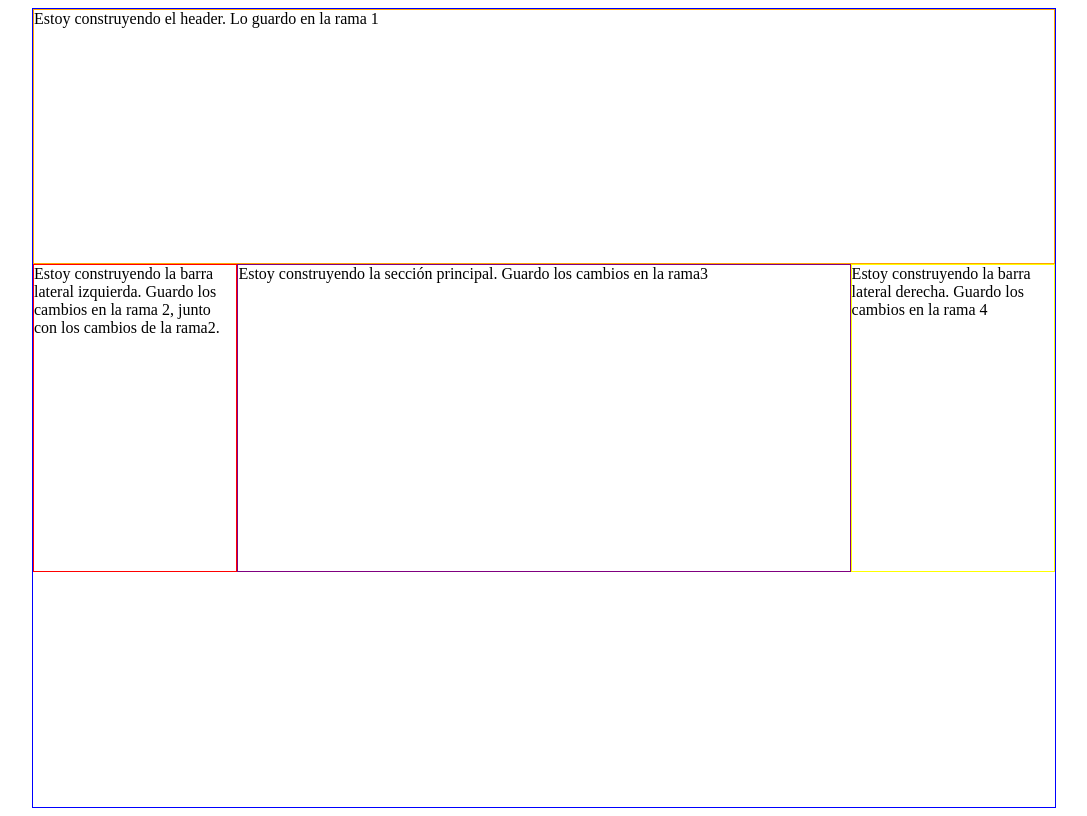
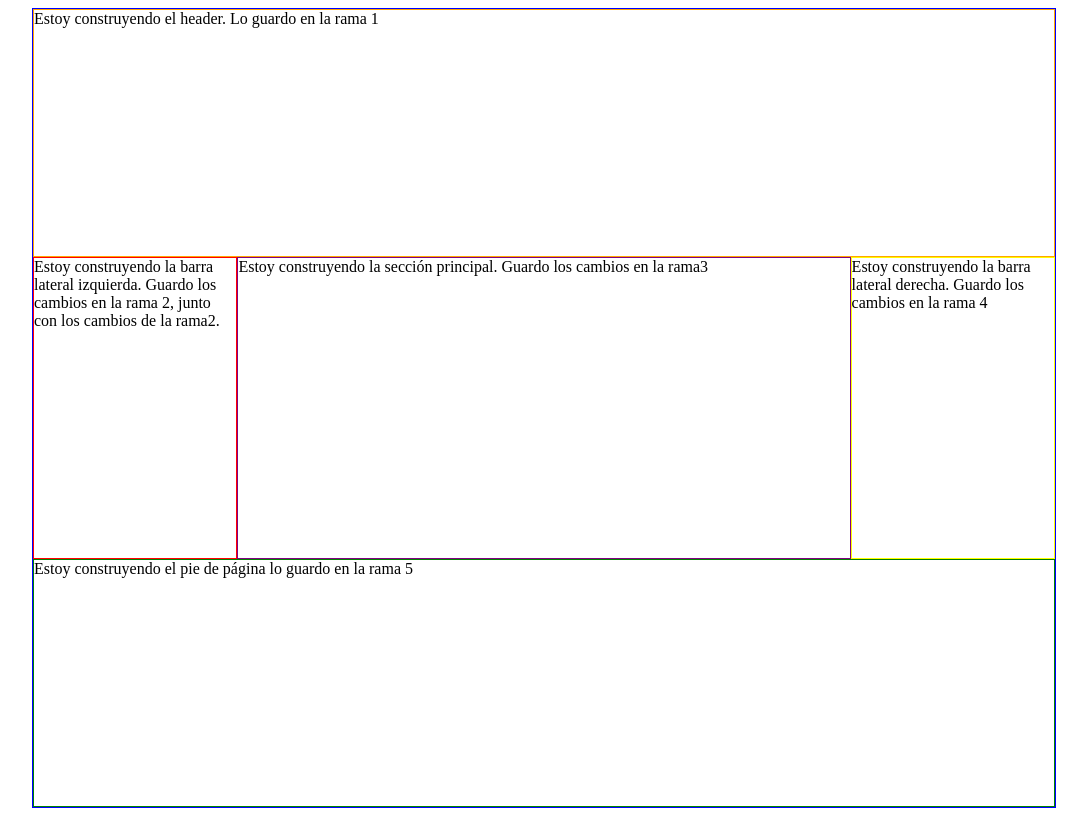
Before and after one commit to alvarovz23/EjercicioRepaso2Abril2019, a plain HTML site: page Index.html in a window 1280 px wide. Shown: the whole page, without its empty margins (96-1183 px from the left). Drawn offline with Linux system fonts and the light colour scheme.

Commit message:
Version 1.5 rama5

```diff
--- a/Estilos/estilos1.scss
+++ b/Estilos/estilos1.scss
@@ -26,5 +26,10 @@
         min-height: 70%;
         border: 1px solid yellow;
     }
+    footer {
+        grid-column: 1/4;
+        min-height: 15%;
+        border: 1px solid green;
+    }
 
 }
--- a/Index.html
+++ b/Index.html
@@ -15,7 +15,7 @@
         <aside class="aside1">Estoy construyendo la barra lateral izquierda. Guardo los cambios en la rama 2, junto con los cambios de la rama2.</aside>
         <main>Estoy construyendo la sección principal. Guardo los cambios en la rama3</main>
         <aside class="aside2">Estoy construyendo la barra lateral derecha. Guardo los cambios en la rama 4</aside>
-        <footer></footer>
+        <footer>Estoy construyendo el pie de página lo guardo en la rama 5</footer>
     </div>
 </body>
 </html>
```
Also changed, not shown: Estilos/estilos1.css, 1 other file.
